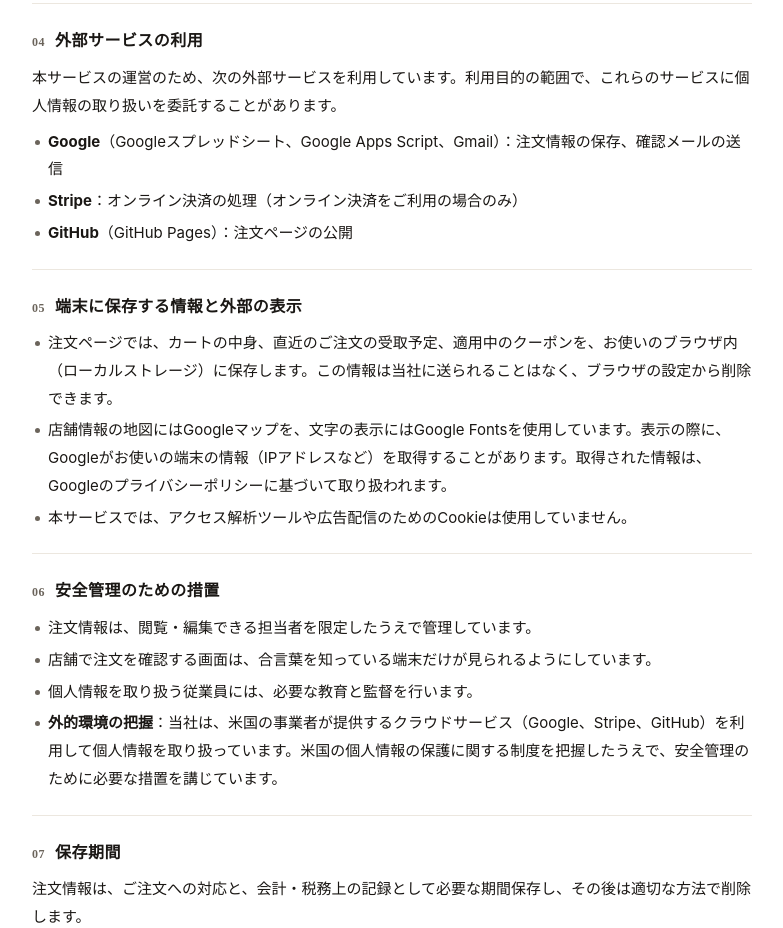
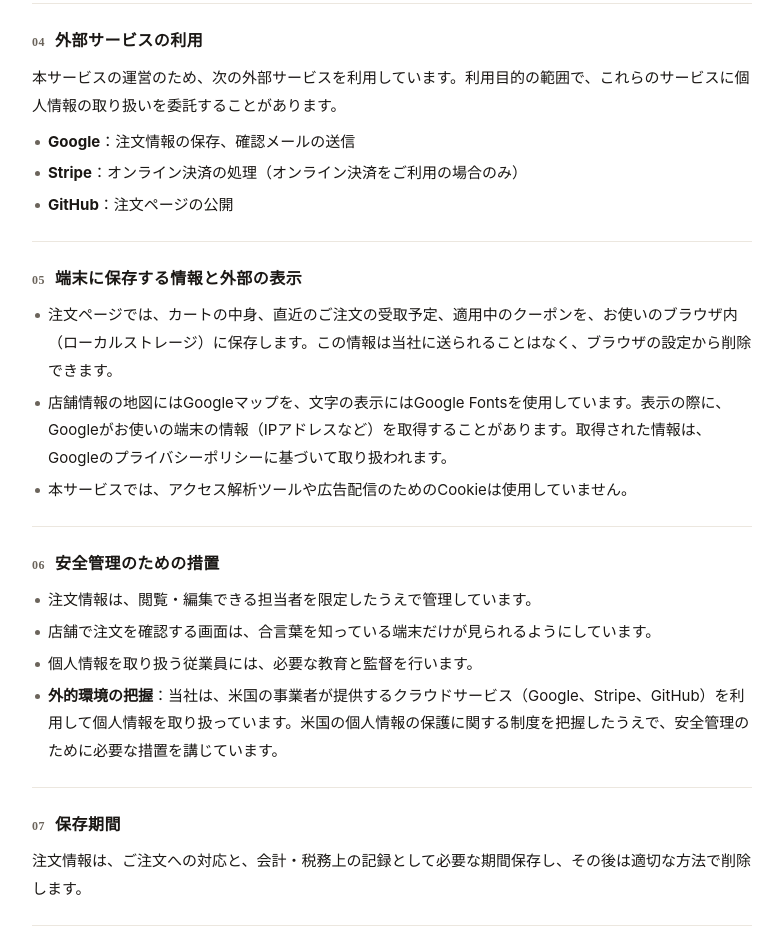
Before and after one commit to ikushika/horikiri, a plain HTML site: page privacy.html in a window 1280 px wide. Shown: the part 1060-1988 px from the top of the page, without its empty margins (248-1031 px from the left). Drawn offline with Linux system fonts and the light colour scheme; no server answers.

Commit message:
privacy.html

```diff
--- a/privacy.html
+++ b/privacy.html
@@ -90,9 +90,9 @@ dd{flex:1;white-space:pre-wrap}
     <h2 class="serif"><span>04</span>外部サービスの利用</h2>
     <p>本サービスの運営のため、次の外部サービスを利用しています。利用目的の範囲で、これらのサービスに個人情報の取り扱いを委託することがあります。</p>
     <ul>
-      <li><b>Google</b>（Googleスプレッドシート、Google Apps Script、Gmail）：注文情報の保存、確認メールの送信</li>
+      <li><b>Google</b>：注文情報の保存、確認メールの送信</li>
       <li><b>Stripe</b>：オンライン決済の処理（オンライン決済をご利用の場合のみ）</li>
-      <li><b>GitHub</b>（GitHub Pages）：注文ページの公開</li>
+      <li><b>GitHub</b>：注文ページの公開</li>
     </ul>
   </section>
 
```
